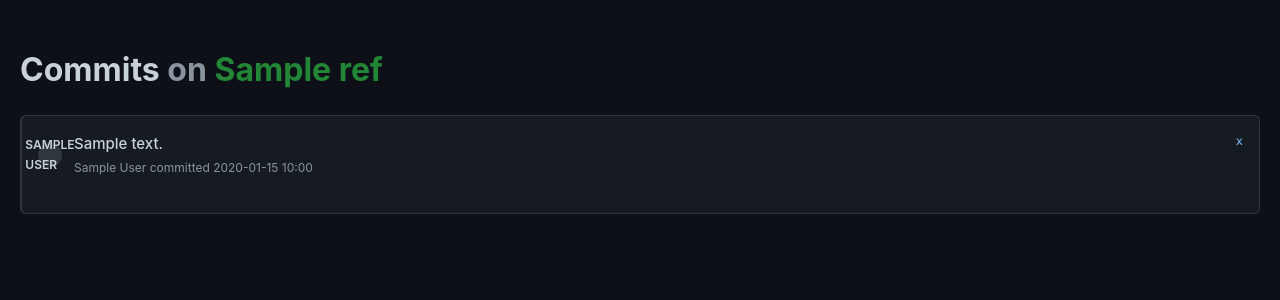
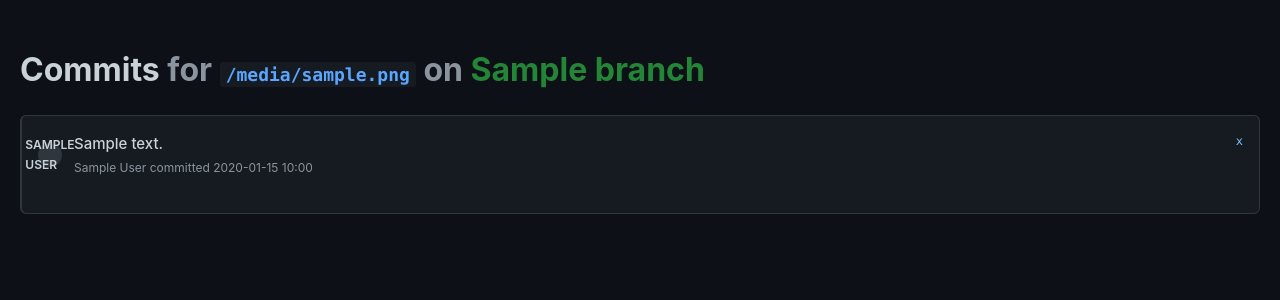
Before and after one commit to vilterp/dataworkflow, a Flask app: template src/templates/commits.html in a window 1280 px wide. Shown: the part 86-386 px from the top of the page. Run offline with Flask 3, Linux system fonts and the light colour scheme; the template is opened without the code that fills it: most values are stand-ins (such as "Sample title", 1, 10 or a date in 2020).

Commit message:
commits affecting path

```diff
--- a/src/app.py
+++ b/src/app.py
@@ -140,30 +140,44 @@ def branches(repo_name):
         db.close()
 
 
-@app.route('/<repo_name>/commits')
-@app.route('/<repo_name>/commits/<ref_name>')
-def commits(repo_name, ref_name='refs/heads/main'):
-    """Show commit history for a branch"""
+@app.route('/<repo_name>/commits/<branch>')
+@app.route('/<repo_name>/commits/<branch>/<path:file_path>')
+def commits(repo_name, branch='main', file_path=None):
+    """Show commit history for a branch, optionally filtered by path"""
     repo, db = get_repository(repo_name)
     if not repo:
         flash(f'Repository {repo_name} not found', 'error')
         return redirect(url_for('repositories_list'))
     try:
         # Handle short ref names (e.g., 'main' -> 'refs/heads/main')
-        if not ref_name.startswith('refs/'):
-            ref_name = f'refs/heads/{ref_name}'
+        ref_name = f'refs/heads/{branch}' if not branch.startswith('refs/') else branch
 
         ref = repo.get_ref(ref_name)
         if not ref:
-            flash(f'Reference {ref_name} not found', 'error')
+            flash(f'Branch {branch} not found', 'error')
             return redirect(url_for('index', repo_name=repo_name))
 
-        commits = repo.get_commit_history(ref.commit_hash, limit=50)
+        # Get all commits for the branch
+        all_commits = repo.get_commit_history(ref.commit_hash, limit=100)
+
+        # Filter commits by path if specified
+        if file_path:
+            diff_gen = DiffGenerator(repo)
+            filtered_commits = [
+                commit for commit in all_commits
+                if diff_gen.commit_affects_path(commit.hash, file_path)
+            ]
+            commits = filtered_commits
+        else:
+            commits = all_commits
+
         return render_template(
             'commits.html',
             repo_name=repo_name,
+            branch=branch,
             ref=ref,
-            commits=commits
+            commits=commits,
+            file_path=file_path
         )
     finally:
         db.close()
--- a/src/templates/blob_view.html
+++ b/src/templates/blob_view.html
@@ -20,7 +20,7 @@
     </div>
 </div>
 
-{{ commit_header(commit, repo_name, commit_count) }}
+{{ commit_header(commit, repo_name, commit_count, branch, file_path) }}
 
 <!-- File Content -->
 <div class="card" style="padding: 0; margin-top: 0; border-radius: 0 0 6px 6px;">
--- a/src/templates/commits.html
+++ b/src/templates/commits.html
@@ -6,9 +6,14 @@
 <div style="display: flex; justify-content: space-between; align-items: center; margin-bottom: 20px;">
     <h1>
         Commits
-        {% if ref %}
+        {% if file_path %}
+            <span style="color: #8b949e;">for</span>
+            <code style="color: #58a6ff; background-color: #161b22; padding: 2px 6px; border-radius: 3px; font-size: 18px;">{{ file_path }}</code>
             <span style="color: #8b949e;">on</span>
-            <span style="color: #238636;">{{ ref.name }}</span>
+            <span style="color: #238636;">{{ branch }}</span>
+        {% elif ref %}
+            <span style="color: #8b949e;">on</span>
+            <span style="color: #238636;">{{ branch }}</span>
         {% endif %}
     </h1>
 </div>
--- a/src/templates/index.html
+++ b/src/templates/index.html
@@ -16,7 +16,7 @@
     </div>
 </div>
 
-{{ commit_header(latest_commit, repo_name, commit_count) }}
+{{ commit_header(latest_commit, repo_name, commit_count, current_branch) }}
 
 <!-- File Browser -->
 <div class="card" style="padding: 0; margin-top: 0; border-radius: 0 0 6px 6px;">
--- a/src/templates/tree_view.html
+++ b/src/templates/tree_view.html
@@ -17,7 +17,7 @@
     </div>
 </div>
 
-{{ commit_header(commit, repo_name, commit_count) }}
+{{ commit_header(commit, repo_name, commit_count, branch, dir_path if dir_path else None) }}
 
 <!-- File Browser -->
 <div class="card" style="padding: 0; margin-top: 0; border-radius: 0 0 6px 6px;">
```
Also changed, not shown: src/diff.py (+23 -0 lines), src/templates/macros.html (+10 -4 lines).
